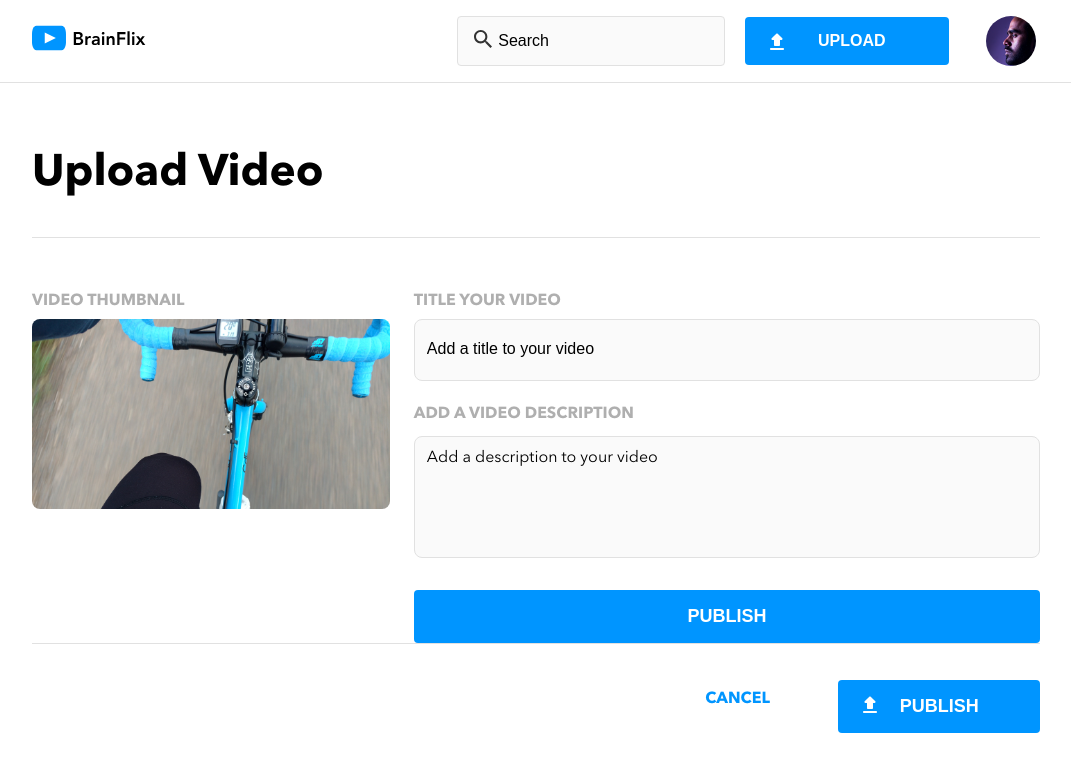
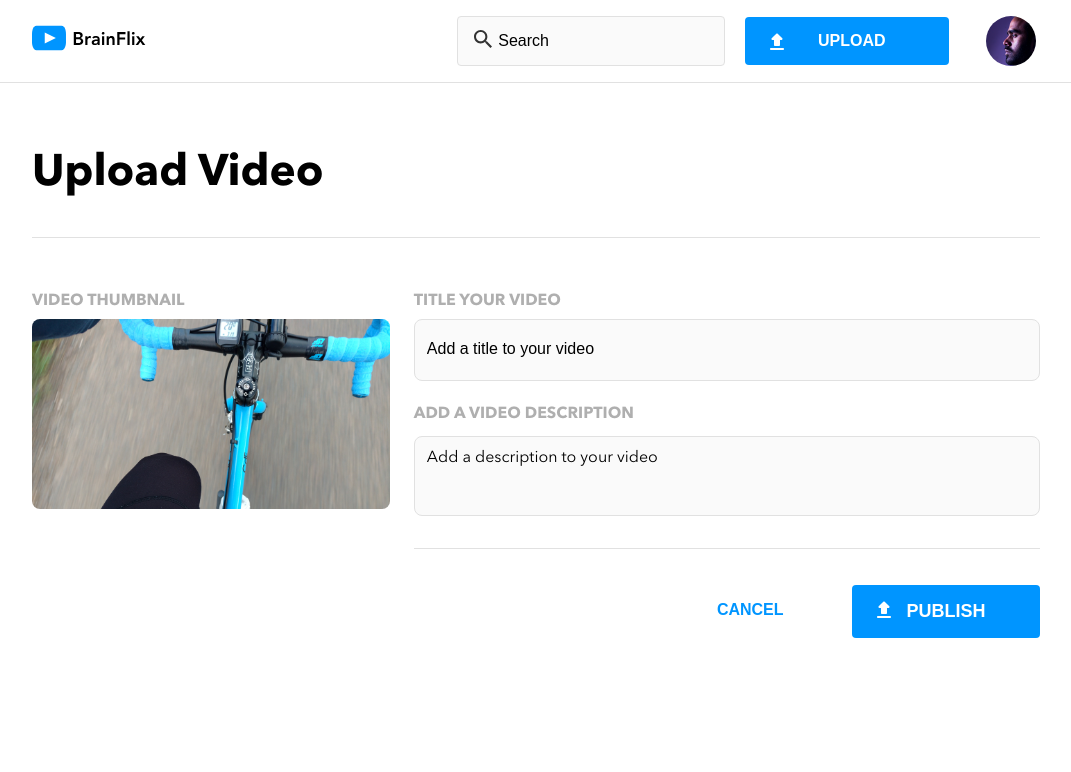
Before and after one commit to ShirinSadeghii/BrainFlix, a React (Create React App) app: page /upload in a window 1280 px wide. Shown: the top 772 px of the page, without its empty margins (104-1175 px from the left). Built offline with nearby package versions, Linux system fonts and the light colour scheme.

Commit message:
create event handler for cancel button on upload page

```diff
--- a/package.json
+++ b/package.json
@@ -7,6 +7,7 @@
     "@testing-library/react": "^13.4.0",
     "@testing-library/user-event": "^13.5.0",
     "axios": "^1.5.1",
+    "dotenv": "^16.3.1",
     "react": "^18.2.0",
     "react-dom": "^18.2.0",
     "react-router-dom": "^6.17.0",
--- a/src/App.jsx
+++ b/src/App.jsx
@@ -3,6 +3,8 @@ import { useState } from 'react';
 import { BrowserRouter, Routes, Route } from 'react-router-dom';
 import HomePage from './pages/HomePage/HomePage';
 import UploadPage from './pages/UploadPage/UploadPage';
+
+// const baseUrl = process.env.REACT_APP_BASE_URL;
 
 
 function App() {
--- a/src/components/Comments/Comments.jsx
+++ b/src/components/Comments/Comments.jsx
@@ -1,14 +1,14 @@
 import '../Comments/Comments.scss';
 import mohan from '../../assets/Images/Mohan-muruge.jpg';
 import comment from '../../assets/Images/Icons/add_comment.svg';
-
 
 function Comments(props) {
 
     return (
         <>
+        <div className='new-comment'>
             <h3 className='new-comment__title'>{props.selectedVideo.comments?.length} Comments</h3>
-        <div className='new-comment'>
+            <div className='new-comment__parent'>
                 <div className='avatar__container'>
                     <img src={mohan} alt="mohan" className='mohan mohan--remove-margin' />
                 </div>
@@ -23,6 +23,8 @@ function Comments(props) {
                     </div>
                 </form>
             </div>
+        </div>
+
         <div className="comment">
         <ul className="comment__list">
           {/* Using map to loop through all comments */}
--- a/src/components/Comments/Comments.scss
+++ b/src/components/Comments/Comments.scss
@@ -2,6 +2,7 @@
 
 .new-comment {
     display: flex;
+    flex-direction: column;
     justify-content: space-between;
 
     @include desktop {
@@ -15,6 +16,10 @@
         @include desktop {
             padding: 24px 0 24px;
         }
+    }
+
+    &__parent {
+        display: flex;
     }
 
     &__form {
--- a/src/components/SelectedDescription/SelectedDescription.scss
+++ b/src/components/SelectedDescription/SelectedDescription.scss
@@ -1,9 +1,6 @@
 @use '../../styles/partials/mixins' as *;
 
 .hero {
-    @include desktop {
-        height: 18rem;
-    }
 
     &__title {
         @include tablet {
--- a/src/components/SelectedVideo/SelectedVideo.jsx
+++ b/src/components/SelectedVideo/SelectedVideo.jsx
@@ -2,12 +2,12 @@ import '../SelectedVideo/SelectedVideo.scss';
 
 
 function SelectedVideo(props) {
-    console.log("props:", props)
 
+    const baseUrl = "http://localhost:8080";
     return (
         <div>
             <div className='main'>
-                <video poster={props.selectedVideo.image} alt="Now Playing Video" className='hero-video' controls/>
+                <video poster={`${baseUrl}/images/${props.selectedVideo.image}`} alt="Now Playing Video" className='hero-video' controls/>
             </div>
 
       </div>
--- a/src/components/UploadedVideo/UploadedVideo.jsx
+++ b/src/components/UploadedVideo/UploadedVideo.jsx
@@ -25,13 +25,13 @@ const handleVideoSubmit = async (event) => {
     }
 };
 
-// function handleClick(event) {
-//     alert("upload is complete");
-//     const navigateHome = () => {
-//     navigate('/');
-//     }
-//     navigateHome();
-// }
+function handleClick (event) {
+    const cancelSubmit = () => {
+        navigate("/");
+        alert("upload cancelled");
+    }
+    cancelSubmit();
+}
 
     return (
         <div className='video-upload'>
@@ -46,16 +46,14 @@ const handleVideoSubmit = async (event) => {
                     <input className='video-upload__text' type='text' name='title' placeholder='Add a title to your video'></input>
                     <label className='video-upload__label video-upload__label--padding'>ADD A VIDEO DESCRIPTION</label>
                     <textarea className='video-upload__text video-upload__text--height' name="description" placeholder='Add a description to your video'></textarea>
-                    <button className='video-upload__button'>PUBLISH</button>
+                    <div className='button'>
+                        <div className='button__container'>
+                            <button className='video-upload__button'>PUBLISH</button>
+                            <img className='upload-btn' src={upload} alt="upload-icon"></img>
+                        </div >
+                        <button onClick={handleClick} className='cancel-btn'>CANCEL</button>
+                    </div>
                 </form>
-            </div>
-
-            <div className='button'>
-                 <div className='button__container'>
-                    <button className='video-upload__button'>PUBLISH</button>
-                    <img className='upload-btn' src={upload} alt="upload-icon"></img>
-                </div>
-                <p className='cancel-btn'>CANCEL</p>
             </div>
         </div>
     )
--- a/src/components/UploadedVideo/UploadedVideo.scss
+++ b/src/components/UploadedVideo/UploadedVideo.scss
@@ -63,7 +63,8 @@
         padding: 0.75rem;
 
         &--height {
-            height: 6rem;
+            box-sizing: border-box;
+            height: 5rem;
             resize: none;
             margin-bottom: 2rem;
             margin-top: 4px;
@@ -83,6 +84,7 @@
         border-style: none;
         font-size: 1.125rem;
         font-weight: 700;
+
     }
 }
 
@@ -117,10 +119,6 @@
             width: 30%;
             order: 2;
         }
-
-        @include desktop {
-            width: 20%;
-        }
     }
 
 }
@@ -131,15 +129,16 @@
     color: #0095FF;
     font-weight: 700;
     padding-top: 25px;
+    background-color: white;
+    border: none;
+    font-size: 16px;
+    width: 100%;
 
     @include tablet {
         margin-block-start: 0;
         width: 30%;
-        padding-top: 0.6rem;
+        padding-top: 1rem;
+        margin-right: .5rem;
         order: 1;
     }
-
-    @include desktop {
-        width: 20%;
-    }
 }
--- a/src/components/VideoList/VideoList.jsx
+++ b/src/components/VideoList/VideoList.jsx
@@ -2,6 +2,9 @@ import '../VideoList/VideoList.scss';
 import { Link } from 'react-router-dom';
 
 function VideoList(props) {
+
+const baseUrl = "http://localhost:8080";
+
     return (
         <>
         <h3 className='video-list__title'>NEXT VIDEOS</h3>
@@ -13,7 +16,7 @@ function VideoList(props) {
                     <Link to={`/${video.id}`}>
                         <div className='item__container'>
                             <div className='image__container'>
-                                <img src={video.image} alt="video image" className="images" />
+                                <img src={`${baseUrl}/images/${video.image}`} alt="video image" className="images" />
                             </div>
                             <div className='title-container'>
                                 <h3 className='title-container__header' >{video.title}</h3>
--- a/src/pages/HomePage/HomePage.jsx
+++ b/src/pages/HomePage/HomePage.jsx
@@ -7,37 +7,46 @@ import SelectedDescription from "../../components/SelectedDescription/SelectedDe
 import Comments from "../../components/Comments/Comments";
 import VideoList from "../../components/VideoList/VideoList";
 
-// {"api_key":"138ed581-c157-41cd-9015-021a14082ced"}
-
 function HomePage() {
 
 const [videoData, setVideoData] = useState([])
 const [selectedVideo, setSelectedVideo] = useState({})
 
+const baseUrl = "http://localhost:8080";
+// const baseUrl = process.env.REACT_APP_BASE_URL;
+
 
 const params = useParams();
-// console.log("params:", params.id)
 
 // useEffect hook to pull in all videos in the array
 useEffect(() => {
   async function fetchVideos() {
-      const response = await axios.get("https://project-2-api.herokuapp.com/videos?api_key=138ed581-c157-41cd-9015-021a14082ced");
-      setVideoData(response.data);
+      try {
+        const response = await axios.get(`${baseUrl}/videos`);
+        setVideoData(response.data);
+      } catch (error) {
+        console.log(error);
+      }
   }
   fetchVideos();
 }, []);
 
+
 // second useEffect hook to use API to set selectedVideo
 useEffect(() => {
   async function fetchVideo(){
-    if (!params.id) {
-      const response = await axios.get("https://project-2-api.herokuapp.com/videos?api_key=138ed581-c157-41cd-9015-021a14082ced");
+    try {
+      if (!params.id) {
+        const response = await axios.get(`${baseUrl}/videos`);
 
-      const selectedResponse = await axios.get(`https://project-2-api.herokuapp.com/videos/${response.data[0].id}?api_key=138ed581-c157-41cd-9015-021a14082ced`);
-      setSelectedVideo(selectedResponse.data);
-    } else {
-      const selectedResponse = await axios.get(`https://project-2-api.herokuapp.com/videos/${params.id}?api_key=138ed581-c157-41cd-9015-021a14082ced`);
-      setSelectedVideo(selectedResponse.data);
+        const selectedResponse = await axios.get(`${baseUrl}/videos/${response.data[0].id}`);
+        setSelectedVideo(selectedResponse.data);
+      } else {
+        const selectedResponse = await axios.get(`${baseUrl}/videos/${params.id}`);
+        setSelectedVideo(selectedResponse.data);
+      }
+    } catch (error){
+      console.log(error);
     }
   }
   fetchVideo();
```
Also changed, not shown: 2 other files (tests, documents, lock files or other folders). Lines whose indentation alone changed are shown as unchanged.
